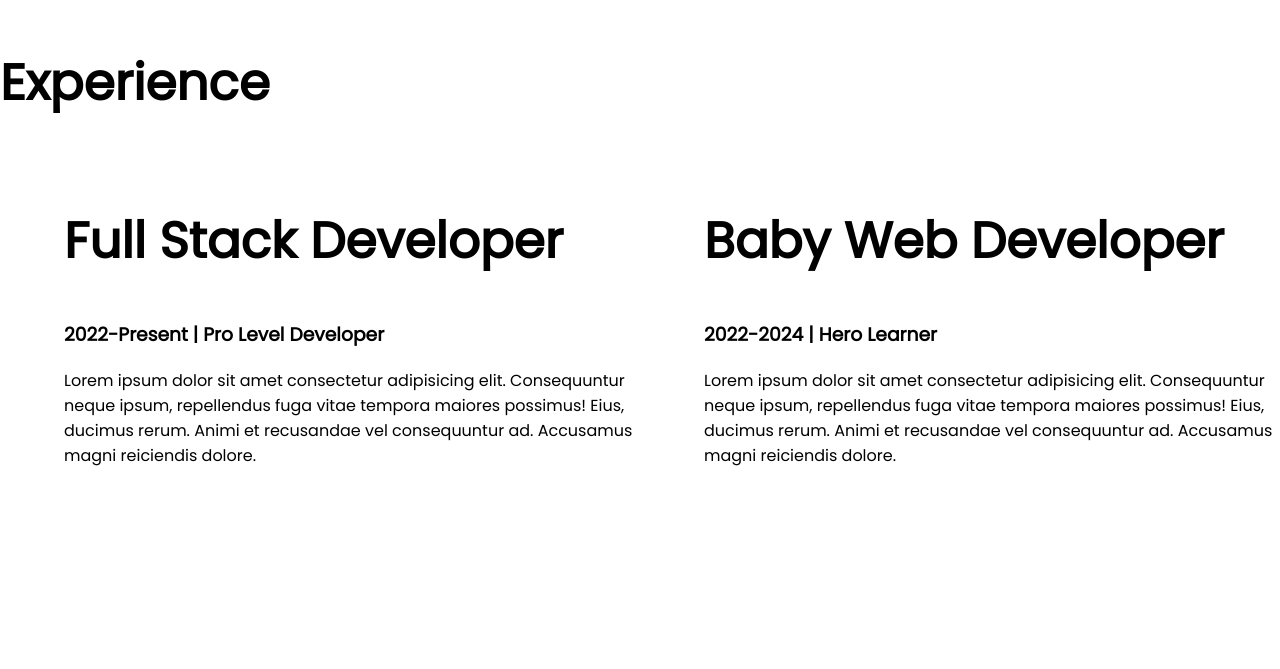
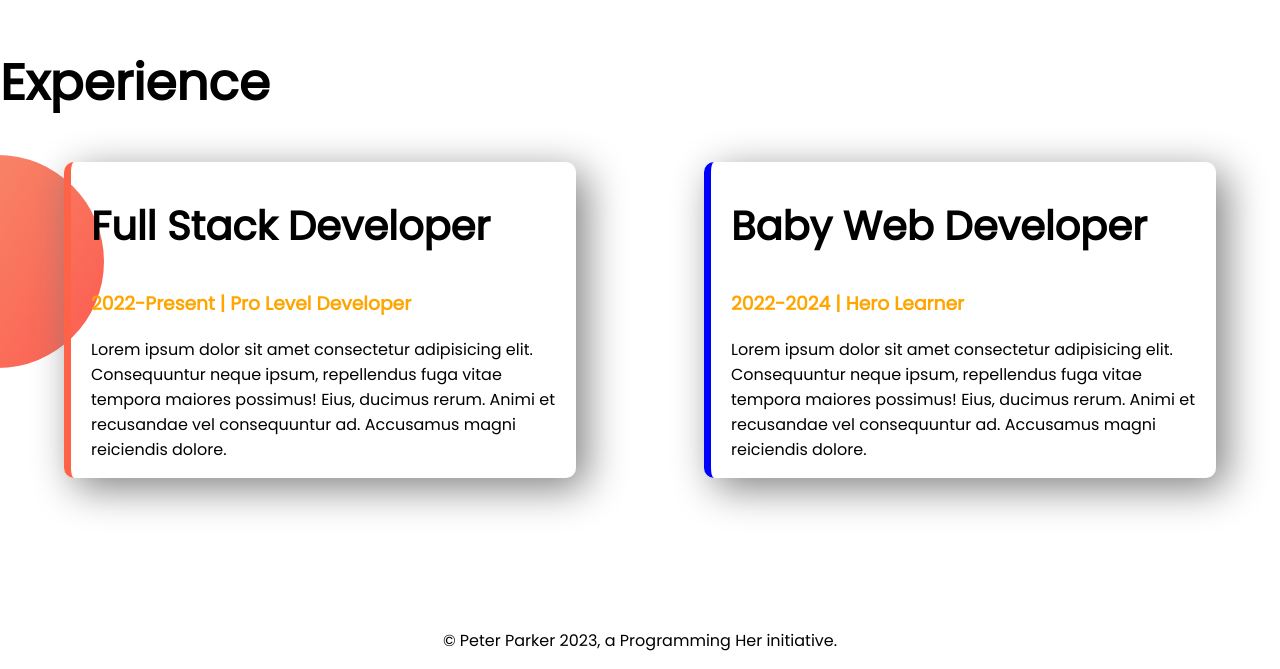
Before and after one commit to parthasuman/developer-portfolio, a plain HTML site: page index.html in a window 1280 px wide. Shown: the part 1192-1861 px from the top of the page. Before the commit the page ends 1826 px from the top, so only its background shows below. Drawn offline with Linux system fonts and the light colour scheme.

Commit message:
styled border and footer added

```diff
--- a/index.html
+++ b/index.html
@@ -52,9 +52,9 @@
     <section class="experience-area">
       <h1>Experience</h1>
       <div class="flexible-container">
-        <div class="half-width">
-          <h1>Full Stack Developer</h1>
-          <h3>2022-Present | Pro Level Developer</h3>
+        <div id="full-stack-developer" class="experience-item">
+          <h2>Full Stack Developer</h2>
+          <h3 class="orange-color">2022-Present | Pro Level Developer</h3>
           <p>
             Lorem ipsum dolor sit amet consectetur adipisicing elit.
             Consequuntur neque ipsum, repellendus fuga vitae tempora maiores
@@ -62,9 +62,9 @@
             ad. Accusamus magni reiciendis dolore.
           </p>
         </div>
-        <div class="half-width">
-          <h1>Baby Web Developer</h1>
-          <h3>2022-2024 | Hero Learner</h3>
+        <div id="baby-developer" class="experience-item">
+          <h2>Baby Web Developer</h2>
+          <h3 class="orange-color">2022-2024 | Hero Learner</h3>
           <p>
             Lorem ipsum dolor sit amet consectetur adipisicing elit.
             Consequuntur neque ipsum, repellendus fuga vitae tempora maiores
@@ -75,4 +75,7 @@
       </div>
     </section>
   </body>
+  <footer>
+    <p>© Peter Parker 2023, a Programming Her initiative.</p>
+  </footer>
 </html>
--- a/style.css
+++ b/style.css
@@ -5,6 +5,9 @@ body {
 }
 h1 {
   font-size: 50px;
+}
+h2 {
+  font-size: 40px;
 }
 
 .orange-color {
@@ -39,3 +42,26 @@ h1 {
   background-repeat: no-repeat;
   background-position: right;
 }
+.experience-area {
+  background-image: url(images/exp-bg.png);
+  background-repeat: no-repeat;
+  background-position: left;
+}
+.experience-item {
+  width: 40%;
+  margin-left: 5%;
+  margin-right: 5%;
+  padding-left: 20px;
+  border-radius: 10px;
+  box-shadow: 10px 10px 40px gray;
+}
+#full-stack-developer {
+  border-left: 7px solid tomato;
+}
+#baby-developer {
+  border-left: 7px solid blue;
+}
+
+footer p {
+  text-align: center;
+}
```
